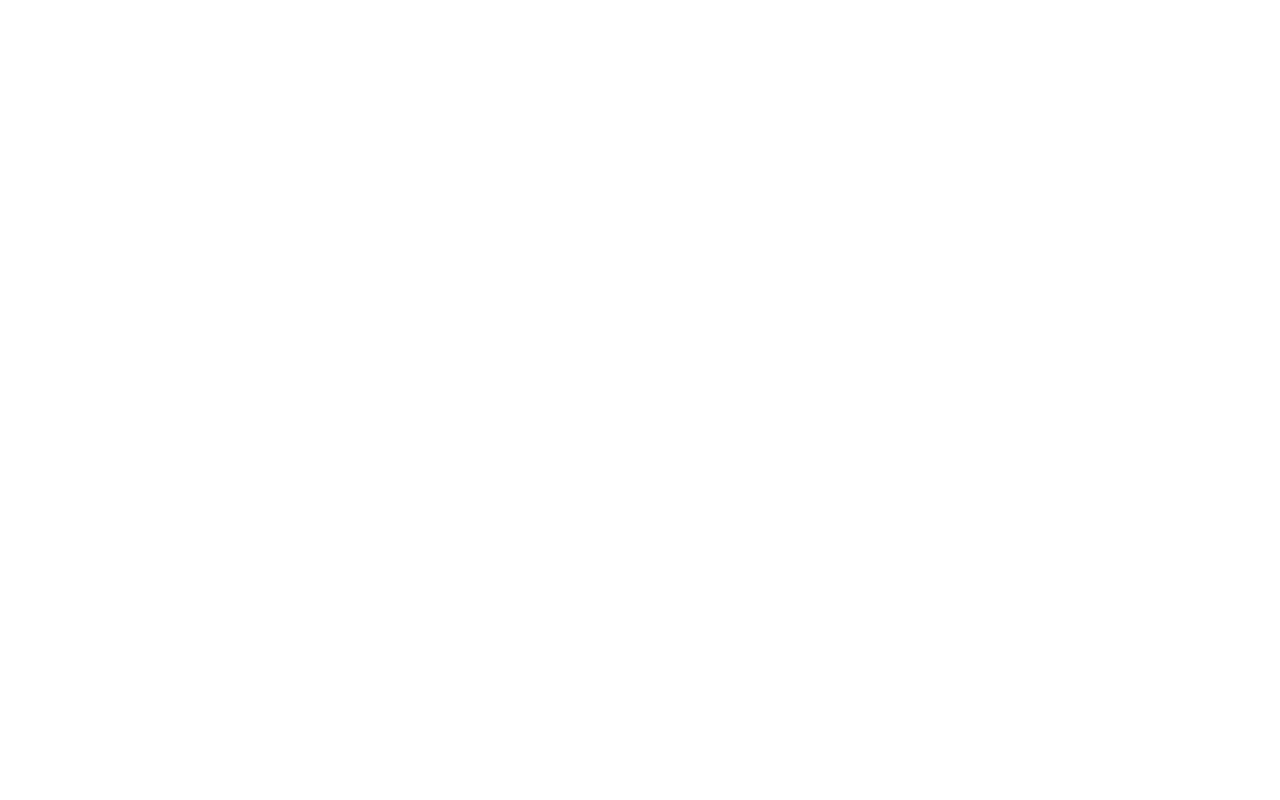
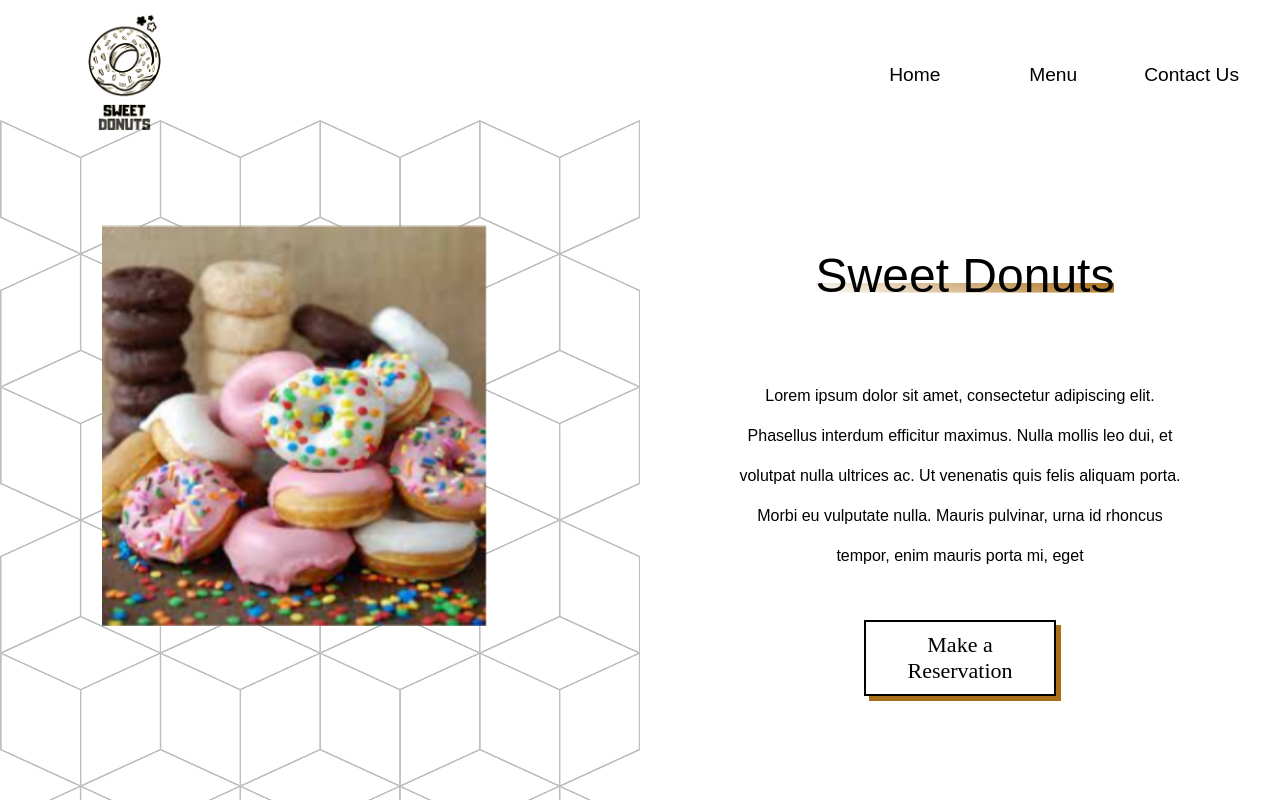
Before and after one commit to darko-bazalac/restaurant-website, a website built with webpack: page dist/index.html in a window 1280 px wide. Built offline with nearby package versions, Linux system fonts and the light colour scheme.

Commit message:
Add files via upload

```diff
--- a/src/index.js
+++ b/src/index.js
@@ -1 +1,20 @@
-alert("Hello World");
+import pageLoad from "./modules/page-load";
+import loadHome from "./modules/home";
+import loadMenu from "./modules/menu";
+import loadContact from "./modules/contact";
+
+initalLoad();
+
+function initalLoad() {
+  pageLoad();
+  loadHome();
+
+  const homeTab = document.getElementById("home-tab");
+  homeTab.addEventListener("click", loadHome);
+
+  const menuTab = document.getElementById("menu-tab");
+  menuTab.addEventListener("click", loadMenu);
+
+  const contactTab = document.getElementById("contact-tab");
+  contactTab.addEventListener("click", loadContact);
+}
--- /dev/null
+++ b/src/modules/contact.js
@@ -0,0 +1,62 @@
+function createContactCopy() {
+  const copyTextDiv = document.createElement("div");
+  copyTextDiv.setAttribute("id", "contact-copy-div");
+  copyTextDiv.setAttribute("class", "fade-in-right");
+
+  const contactUsHeading = document.createElement("h1");
+  contactUsHeading.textContent = "Find Us Here";
+  contactUsHeading.setAttribute("id", "contact-us-heading");
+  const days = document.createElement("p");
+  const hours = document.createElement("p");
+  const address = document.createElement("p");
+  days.setAttribute("id", "days");
+  hours.setAttribute("id", "hours");
+  address.setAttribute("id", "address");
+  days.textContent = "Monday - Sunday";
+  hours.textContent = "9am - 5pm";
+  address.textContent = "IV Kraljevacki Bataljon, Kraljevo";
+
+  copyTextDiv.appendChild(contactUsHeading);
+  copyTextDiv.appendChild(days);
+  copyTextDiv.appendChild(hours);
+  copyTextDiv.appendChild(address);
+
+  return copyTextDiv;
+}
+
+function addImage() {
+  const contactUsImg = document.createElement("img");
+  contactUsImg.setAttribute("id", "contact-img");
+  contactUsImg.src = "../dist/images/location.png";
+
+  return contactUsImg;
+}
+
+function loadContact() {
+  // Close and clear other menus
+  const homeMenu = document.getElementById("homeMenu");
+  const menuMenu = document.getElementById("menuMenu");
+  homeMenu.innerHTML = "";
+  menuMenu.innerHTML = "";
+  homeMenu.style.display = "none";
+  menuMenu.style.display = "none";
+  // open and clear this tab
+  const contactUsTab = document.getElementById("contactUsMenu");
+  contactUsTab.innerHTML = "";
+  contactUsTab.style.display = "flex";
+  // Add page attributes
+  const textBox = createContactCopy();
+  contactUsTab.appendChild(textBox);
+
+  const locationImg = addImage();
+  locationImg.setAttribute("id", "bar-img");
+  contactUsTab.appendChild(locationImg);
+
+  const mobileImg = document.createElement("img");
+  mobileImg.setAttribute("id", "mobile-img");
+  mobileImg.src = "../dist/images/location.png";
+
+  contactUsTab.appendChild(mobileImg);
+}
+
+export default loadContact;
--- /dev/null
+++ b/src/modules/home.js
@@ -0,0 +1,87 @@
+function createTextDiv(id) {
+  const homeMenuText = document.createElement("div");
+  homeMenuText.setAttribute("id", id);
+  return homeMenuText;
+}
+
+function createHomePageHeading(id) {
+  const headingDiv = document.createElement("div");
+  headingDiv.className = "heading-div";
+
+  const heading = document.createElement("h2");
+  heading.setAttribute("id", id);
+  heading.setAttribute("class", "heading");
+
+  const niceUnderline = document.createElement("span");
+  niceUnderline.className = "underline--magical";
+  niceUnderline.textContent = "Sweet Donuts";
+
+  headingDiv.appendChild(heading);
+  headingDiv.appendChild(niceUnderline);
+
+  return headingDiv;
+}
+
+function createCopyContent(id) {
+  const copy = document.createElement("p");
+  copy.setAttribute("id", id);
+  copy.textContent =
+    "Lorem ipsum dolor sit amet, consectetur adipiscing elit. Phasellus interdum efficitur maximus. " +
+    "Nulla mollis leo dui, et volutpat nulla ultrices ac. Ut venenatis quis felis aliquam porta. " +
+    "Morbi eu vulputate nulla. Mauris pulvinar, urna id rhoncus tempor, enim mauris porta mi, eget ";
+  ("dignissim neque magna in arcu. Curabitur convallis nunc ac sollicitudin consectetur.");
+  return copy;
+}
+
+function addImagesToHome(className) {
+  const imgDiv = document.createElement("div");
+  imgDiv.setAttribute("class", "images");
+
+  const imgOne = document.createElement("img");
+
+  imgOne.setAttribute("class", className);
+  imgOne.setAttribute("id", "images");
+
+  imgOne.src = "../dist/images/homeImage.jpg";
+
+  imgDiv.appendChild(imgOne);
+
+  return imgDiv;
+}
+
+function addReservationButton(className) {
+  const reservationButton = document.createElement("button");
+  reservationButton.className = className;
+  reservationButton.innerHTML = "Make a Reservation";
+  reservationButton.id = "reservation-button";
+  return reservationButton;
+}
+
+function loadHome() {
+  // Close and clear other menus
+  const menuMenu = document.getElementById("menuMenu");
+  const contactMenu = document.getElementById("contactUsMenu");
+  menuMenu.innerHTML = "";
+  contactMenu.innerHTML = "";
+  menuMenu.style.display = "none";
+  contactMenu.style.display = "none";
+
+  // open and clear this tab
+  const openTab = document.getElementById("homeMenu");
+  openTab.innerHTML = "";
+  openTab.style.display = "flex";
+
+  const textDiv = createTextDiv("home-text-box");
+  const copy = createCopyContent("home-copy");
+  const heading = createHomePageHeading("home-heading");
+  const imgs = addImagesToHome("home-img");
+  const button = addReservationButton("reservation");
+
+  textDiv.appendChild(heading);
+  textDiv.appendChild(copy);
+  textDiv.appendChild(button);
+  openTab.appendChild(imgs);
+  openTab.appendChild(textDiv);
+}
+
+export default loadHome;
--- /dev/null
+++ b/src/modules/menu.js
@@ -0,0 +1,177 @@
+const menu = [
+  {
+    id: 1,
+    title: "pancakes",
+    category: "breakfast",
+    price: 15.99,
+    img: "./images/item-1.jpeg",
+    desc: `I'm baby woke mlkshk wolf bitters live-edge blue bottle, hammock freegan copper mug whatever cold-pressed `,
+  },
+  {
+    id: 2,
+    title: "lunch",
+    category: "lunch",
+    price: 13.99,
+    img: "./images/item-2.jpeg",
+    desc: `vaporware iPhone mumblecore selvage raw denim slow-carb leggings gochujang helvetica man braid jianbing. Marfa thundercats `,
+  },
+  {
+    id: 3,
+    title: "milkshake",
+    category: "shakes",
+    price: 6.99,
+    img: "./images/item-3.jpeg",
+    desc: `ombucha chillwave fanny pack 3 wolf moon street art photo booth before they sold out organic viral.`,
+  },
+  {
+    id: 4,
+    title: "breakfast",
+    category: "breakfast",
+    price: 20.99,
+    img: "./images/item-4.jpeg",
+    desc: `Shabby chic keffiyeh neutra snackwave pork belly shoreditch. Prism austin mlkshk truffaut, `,
+  },
+  {
+    id: 5,
+    title: "egg burger",
+    category: "lunch",
+    price: 22.99,
+    img: "./images/item-5.jpeg",
+    desc: `franzen vegan pabst bicycle rights kickstarter pinterest meditation farm-to-table 90's pop-up `,
+  },
+  {
+    id: 6,
+    title: "oreo dream",
+    category: "shakes",
+    price: 18.99,
+    img: "./images/item-6.jpeg",
+    desc: `Portland chicharrones ethical edison bulb, palo santo craft beer chia heirloom iPhone everyday`,
+  },
+  {
+    id: 7,
+    title: "bacon burger",
+    category: "breakfast",
+    price: 8.99,
+    img: "./images/item-7.jpeg",
+    desc: `carry jianbing normcore freegan. Viral single-origin coffee live-edge, pork belly cloud bread iceland put a bird `,
+  },
+  {
+    id: 8,
+    title: "american classic",
+    category: "lunch",
+    price: 12.99,
+    img: "./images/item-8.jpeg",
+    desc: `loreon it tumblr kickstarter thundercats migas everyday carry squid palo santo leggings. Food truck truffaut `,
+  },
+  {
+    id: 9,
+    title: "quarantine shake",
+    category: "shakes",
+    price: 16.99,
+    img: "./images/item-9.jpeg",
+    desc: `skateboard fam synth authentic semiotics. Live-edge lyft af, edison bulb yuccie crucifix microdosing.`,
+  },
+  {
+    id: 10,
+    title: "stake dinner",
+    category: "dinner",
+    price: 36.99,
+    img: "./images/item-10.jpeg",
+    desc: `skateboard fam synth authentic semiotics. Live-edge lyft af, edison bulb yuccie crucifix microdosing.`,
+  },
+];
+
+function createMenu() {
+  const parentDiv = document.createElement("section");
+  parentDiv.className = "menu";
+
+  const btnContainer = document.createElement("div");
+  btnContainer.setAttribute("class", "btn-container");
+  const sectionContainer = document.createElement("div");
+  sectionContainer.setAttribute("class", "section-center");
+
+  parentDiv.appendChild(btnContainer);
+  parentDiv.appendChild(sectionContainer);
+  displayMenuItems(menu, sectionContainer);
+  displayMenuButtons(btnContainer);
+  return parentDiv;
+}
+
+function displayMenuItems(menuItems, section) {
+  let displayMenu = menuItems.map(function (item) {
+    return `<article class="menu-item">
+          <img src=${item.img} alt=${item.title} class="photo" />
+          <div class="item-info">
+            <header>
+              <h4>${item.title}</h4>
+              <h4 class="price">\u20AC${item.price}</h4>
+            </header>
+            <p class="item-text">
+              ${item.desc}
+            </p>
+          </div>
+        </article>`;
+  });
+  displayMenu = displayMenu.join("");
+  section.innerHTML = displayMenu;
+}
+
+function displayMenuButtons(container) {
+  const categories = menu.reduce(
+    function (values, item) {
+      if (!values.includes(item.category)) {
+        values.push(item.category);
+      }
+      return values;
+    },
+    ["all"],
+  );
+
+  const categoryBtns = categories
+    .map(function (category) {
+      return `<button type="button" class="filter-btn" data-id=${category}>${category}</button>`;
+    })
+    .join("");
+  container.innerHTML = categoryBtns;
+}
+
+function filterCategory() {
+  const filterBtn = document.querySelectorAll(".filter-btn");
+  const sectionContainer = document.querySelector(".section-center");
+  //filter items
+  filterBtn.forEach(function (btn) {
+    btn.addEventListener("click", function (e) {
+      const category = e.currentTarget.dataset.id;
+      const menuCategory = menu.filter(function (menuItem) {
+        if (menuItem.category === category) {
+          return menuItem;
+        }
+      });
+
+      if (category === "all") {
+        displayMenuItems(menu, sectionContainer);
+      } else {
+        displayMenuItems(menuCategory, sectionContainer);
+      }
+    });
+  });
+}
+
+function loadMenu() {
+  // Close and clear other menus
+  const homeMenu = document.getElementById("homeMenu");
+  const contactMenu = document.getElementById("contactUsMenu");
+  homeMenu.innerHTML = "";
+  contactMenu.innerHTML = "";
+  homeMenu.style.display = "none";
+  contactMenu.style.display = "none";
+  // open and clear this tab
+  const menuTab = document.getElementById("menuMenu");
+  menuTab.innerHTML = "";
+  menuTab.style.display = "block";
+
+  menuTab.appendChild(createMenu());
+  filterCategory();
+}
+
+export default loadMenu;
--- /dev/null
+++ b/src/modules/page-load.js
@@ -0,0 +1,94 @@
+function createHeader(id) {
+  const header = document.createElement("header");
+  header.setAttribute("id", id);
+
+  const logo = document.createElement("img");
+  logo.setAttribute("id", "logo");
+  logo.src = "../dist/images/logo1.png";
+  header.appendChild(logo);
+
+  return header;
+}
+
+function createNavRadio(id, text) {
+  // input
+  const tab = document.createElement("input");
+  tab.type = "radio";
+  tab.checked = true;
+  tab.name = "tabs";
+  tab.setAttribute("id", id);
+  tab.textContent = text;
+  return tab;
+}
+
+function createLabel(id, text) {
+  const label = document.createElement("label");
+  label.setAttribute("for", id);
+  label.innerText = text;
+  return label;
+}
+
+function createMenuDiv(className, id) {
+  const menuDiv = document.createElement("div");
+  menuDiv.setAttribute("id", id);
+  menuDiv.setAttribute("class", className);
+  const menuHeading = document.createElement("h3");
+  menuDiv.appendChild(menuHeading);
+
+  return menuDiv;
+}
+
+function createNavAndMenus(className) {
+  const nav = document.createElement("div");
+  nav.setAttribute("class", className);
+
+  const homeLink = createNavRadio("home", "Home");
+  const menuLink = createNavRadio("menu", "Menu");
+  const contactUsLink = createNavRadio("contact-us", "Contact Us");
+
+  const homeLabel = createLabel("home", "Home");
+  homeLabel.id = "home-tab";
+  const menuLabel = createLabel("menu", "Menu");
+  menuLabel.id = "menu-tab";
+  const contactUsLabel = createLabel("contact-us", "Contact Us");
+  contactUsLabel.id = "contact-tab";
+
+  const homeMenu = createMenuDiv("tab", "homeMenu");
+  const menuMenu = createMenuDiv("tab", "menuMenu");
+  const contactUsMenu = createMenuDiv("tab", "contactUsMenu");
+
+  nav.appendChild(homeLink);
+  nav.appendChild(homeLabel);
+  nav.appendChild(homeMenu);
+
+  nav.appendChild(menuLink);
+  nav.appendChild(menuLabel);
+  nav.appendChild(menuMenu);
+
+  nav.appendChild(contactUsLink);
+  nav.appendChild(contactUsLabel);
+  nav.appendChild(contactUsMenu);
+
+  return nav;
+}
+
+function createFooter(id) {
+  const footer = document.createElement("footer");
+  footer.setAttribute("id", id);
+
+  return footer;
+}
+
+function pageLoad() {
+  const content = document.querySelector(".content");
+  //header & nav
+  const header = createHeader("header");
+  const navBar = createNavAndMenus("tabs");
+  header.appendChild(navBar);
+  content.appendChild(header);
+  //footer
+  const footer = createFooter("footer");
+  content.appendChild(footer);
+}
+
+export default pageLoad;
```
Also changed, not shown: dist/images/homeImage.jpg (added), dist/images/item-1.jpeg (added), dist/images/item-10.jpeg (added), dist/images/item-2.jpeg (added), dist/images/item-3.jpeg (added), dist/images/item-4.jpeg (added), dist/images/item-5.jpeg (added), dist/images/item-6.jpeg (added), dist/images/item-7.jpeg (added), dist/images/item-8.jpeg (added), dist/images/item-9.jpeg (added), dist/images/logo1.png (added), dist/images/simple-hexagonal-pattern.jpg (added), dist/index.html, 2 more files, 1 other file.
